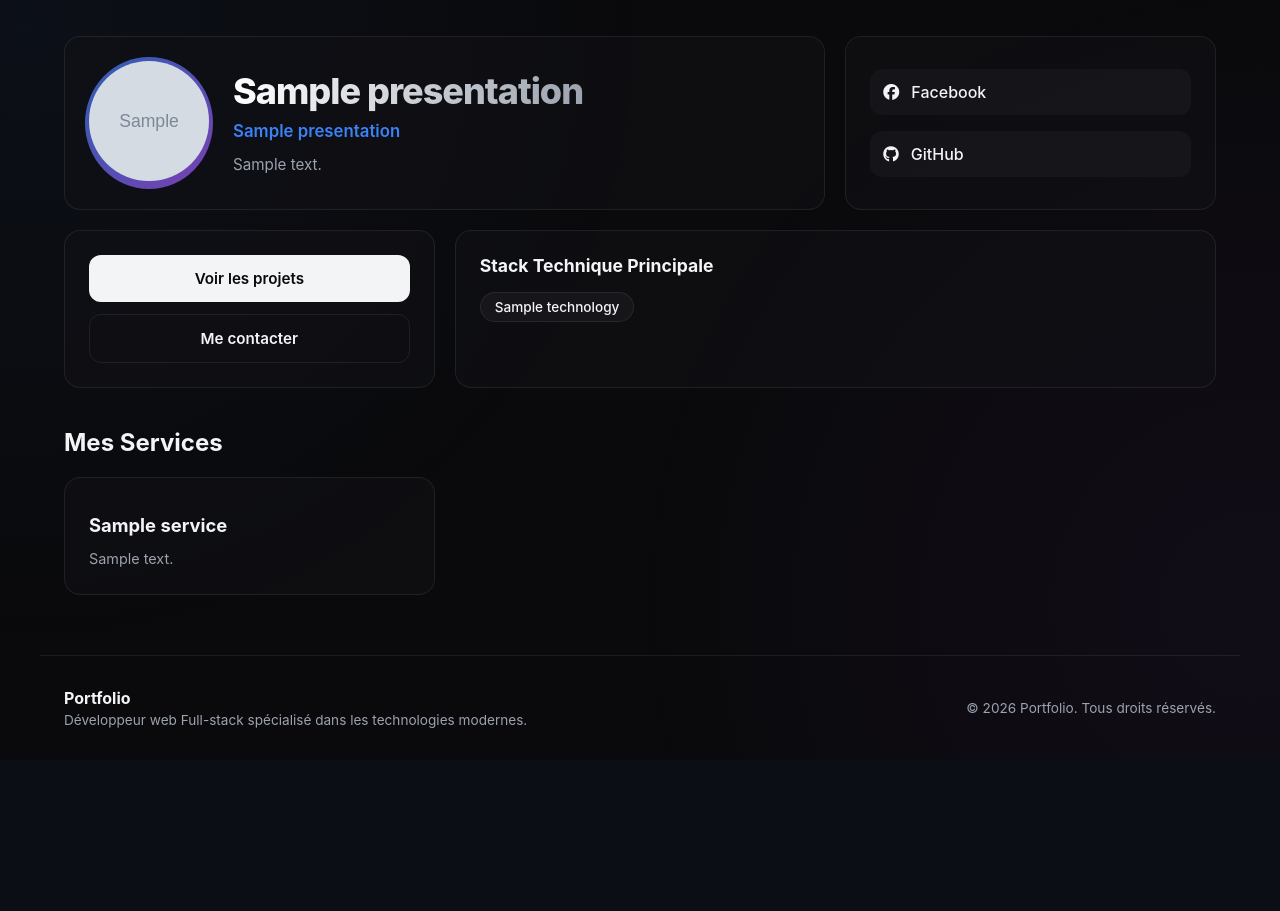
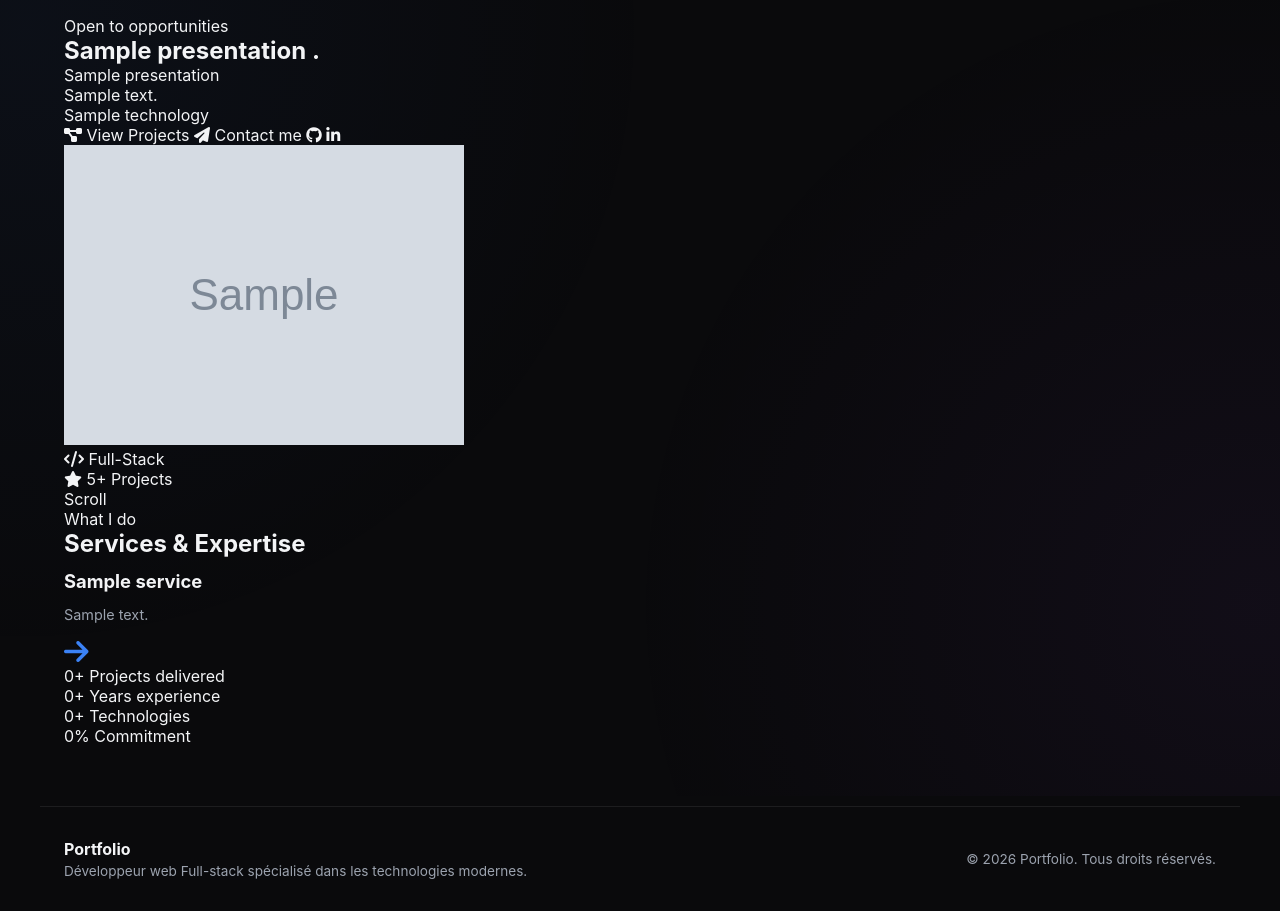
Before and after one commit to Nandrianina-Building/Portfolio_Dynamique, a Django app: page / in a window 1280 px wide. Shown: the part 84-995 px from the top of the page. Before the commit the page ends 812 px from the top, so only its background shows below. Run offline with Django 5.2, Linux system fonts and the light colour scheme; tables that the repository leaves empty hold one stand-in row (values such as "Sample post"); grey boxes marked "Sample" are stand-in pictures.

Commit message:
Update home.html

```diff
--- a/portfolio/templates/portfolio/home.html
+++ b/portfolio/templates/portfolio/home.html
@@ -1,56 +1,149 @@
 {% extends "portfolio/base.html" %}
 {% load static %}
 
-{% block title %} Accueil {% endblock %}
+{% block title %}{{ presentation.title }} — Portfolio{% endblock %}
 
 {% block extra_css %}
 <link rel="stylesheet" href="{% static 'css/home.css' %}">
 {% endblock %}
 
 {% block content %}
-<div class="bento-grid animate-fade">
-    <section class="glass-card profile-card">
-        <div class="profile-img-wrapper">
-            <img src="{{ presentation.photo.url }}" alt="Photo" style="width: 120px; height: 120px; border-radius: 50%; object-fit: cover;" loading="lazy">
+
+<!-- ══ HERO ══════════════════════════════════════════════════ -->
+<section class="hero" id="hero">
+    <div class="hero-grid-bg" aria-hidden="true"></div>
+
+    <div class="container hero-inner">
+
+        <!-- Left: text -->
+        <div class="hero-text">
+            <div class="hero-badge reveal">
+                <span class="status-dot"></span>
+                <span>Open to opportunities</span>
+            </div>
+
+            <h1 class="hero-title reveal">
+                {{ presentation.title }}
+                <span class="hero-title-accent gradient-text">.</span>
+            </h1>
+
+            <p class="hero-subtitle reveal">{{ presentation.subtitle }}</p>
+            <p class="hero-description reveal">{{ presentation.description }}</p>
+
+            <!-- Tech stack chips -->
+            <div class="hero-stack reveal stagger">
+                {% for t in tech %}
+                <span class="tag">
+                    <i class="{{ t.icon_class }}"></i>
+                    {{ t.name }}
+                </span>
+                {% endfor %}
+            </div>
+
+            <!-- CTA buttons -->
+            <div class="hero-actions reveal">
+                <a href="{% url 'projects' %}" class="btn btn-primary">
+                    <i class="fa-solid fa-diagram-project"></i>
+                    View Projects
+                </a>
+                <a href="{% url 'contact' %}" class="btn btn-ghost">
+                    <i class="fa-solid fa-paper-plane"></i>
+                    Contact me
+                </a>
+                <a href="{{ presentation.github_url }}" target="_blank" rel="noopener noreferrer" class="btn btn-icon" aria-label="GitHub">
+                    <i class="fa-brands fa-github"></i>
+                </a>
+                <a href="{{ presentation.linkedin_url }}" target="_blank" rel="noopener noreferrer" class="btn btn-icon" aria-label="LinkedIn">
+                    <i class="fa-brands fa-linkedin-in"></i>
+                </a>
+            </div>
         </div>
-        <div>
-            <h1>{{ presentation.title }}</h1>
-            <p class="subtitle">{{ presentation.subtitle }}</p>
-            <p class="desc">{{ presentation.description }}</p>
+
+        <!-- Right: avatar -->
+        <div class="hero-avatar-wrap reveal">
+            <div class="hero-avatar-ring" aria-hidden="true"></div>
+            <div class="hero-avatar-ring hero-avatar-ring--2" aria-hidden="true"></div>
+            <div class="hero-avatar">
+                <img
+                    src="{{ presentation.photo.url }}"
+                    alt="Photo de {{ presentation.title }}"
+                    loading="eager"
+                    class="hero-avatar-img"
+                />
+            </div>
+            <!-- Floating badges -->
+            <div class="float-badge float-badge--tl">
+                <i class="fa-solid fa-code"></i>
+                <span>Full-Stack</span>
+            </div>
+            <div class="float-badge float-badge--br">
+                <i class="fa-solid fa-star"></i>
+                <span>5+ Projects</span>
+            </div>
         </div>
-    </section>
-
-    <div class="glass-card social-card">
-        <a href="{{ presentation.linkedin_url }}" target="_blank" rel="noopener noreferrer" class="social-link">
-            <i class="fa-brands fa-facebook"></i> Facebook
-        </a>
-        <a href="{{ presentation.github_url }}" target="_blank" rel="noopener noreferrer" class="social-link">
-            <i class="fa-brands fa-github"></i> GitHub
-        </a>
     </div>
 
-    <div class="glass-card actions-card">
-        <a href="{% url 'projects' %}" class="btn-bento primary">Voir les projets</a>
-        <a href="{% url 'contact' %}" class="btn-bento secondary">Me contacter</a>
+    <!-- Scroll indicator -->
+    <div class="scroll-indicator" aria-hidden="true">
+        <span>Scroll</span>
+        <div class="scroll-line"></div>
     </div>
+</section>
 
-    <div class="glass-card tech-card">
-        <h3>Stack Technique Principale</h3>
-        <div class="tech-pills">
-            {% for t in tech %}
-                <span class="tech-pill">{{ t.name }}</span>
+<!-- ══ SERVICES ══════════════════════════════════════════════ -->
+<section class="services-section section" id="services">
+    <div class="container">
+        <div class="section-header reveal">
+            <span class="section-label">What I do</span>
+            <h2 class="section-title">
+                Services &amp; <span class="gradient-text">Expertise</span>
+            </h2>
+        </div>
+
+        <div class="services-grid stagger">
+            {% for service in services %}
+            <article class="service-card card reveal">
+                <div class="service-icon-wrap">
+                    <i class="{{ service.icon_class }}"></i>
+                </div>
+                <h3 class="service-title">{{ service.service_name }}</h3>
+                <p class="service-desc">{{ service.description }}</p>
+                <div class="service-arrow">
+                    <i class="fa-solid fa-arrow-right"></i>
+                </div>
+            </article>
             {% endfor %}
         </div>
     </div>
+</section>
 
-    <h2 class="services-heading">Mes Services</h2>
+<!-- ══ STATS BAND ════════════════════════════════════════════ -->
+<div class="stats-band">
+    <div class="container stats-grid">
+        <div class="stat-item reveal">
+            <span class="stat-number" data-target="5">0</span><span class="stat-plus">+</span>
+            <span class="stat-label">Projects delivered</span>
+        </div>
+        <div class="stat-divider" aria-hidden="true"></div>
+        <div class="stat-item reveal">
+            <span class="stat-number" data-target="2">0</span><span class="stat-plus">+</span>
+            <span class="stat-label">Years experience</span>
+        </div>
+        <div class="stat-divider" aria-hidden="true"></div>
+        <div class="stat-item reveal">
+            <span class="stat-number" data-target="10">0</span><span class="stat-plus">+</span>
+            <span class="stat-label">Technologies</span>
+        </div>
+        <div class="stat-divider" aria-hidden="true"></div>
+        <div class="stat-item reveal">
+            <span class="stat-number" data-target="100">0</span><span class="stat-plus">%</span>
+            <span class="stat-label">Commitment</span>
+        </div>
+    </div>
+</div>
 
-    {% for service in services %}
-        <div class="glass-card service-card">
-            <i class="{{ service.icon_class }}"></i>
-            <h3>{{ service.service_name }}</h3>
-            <p>{{ service.description }}</p>
-        </div>
-    {% endfor %}
-</div>
 {% endblock %}
+
+{% block extra_js %}
+<script src="{% static 'js/home.js' %}"></script>
+{% endblock %}
```
